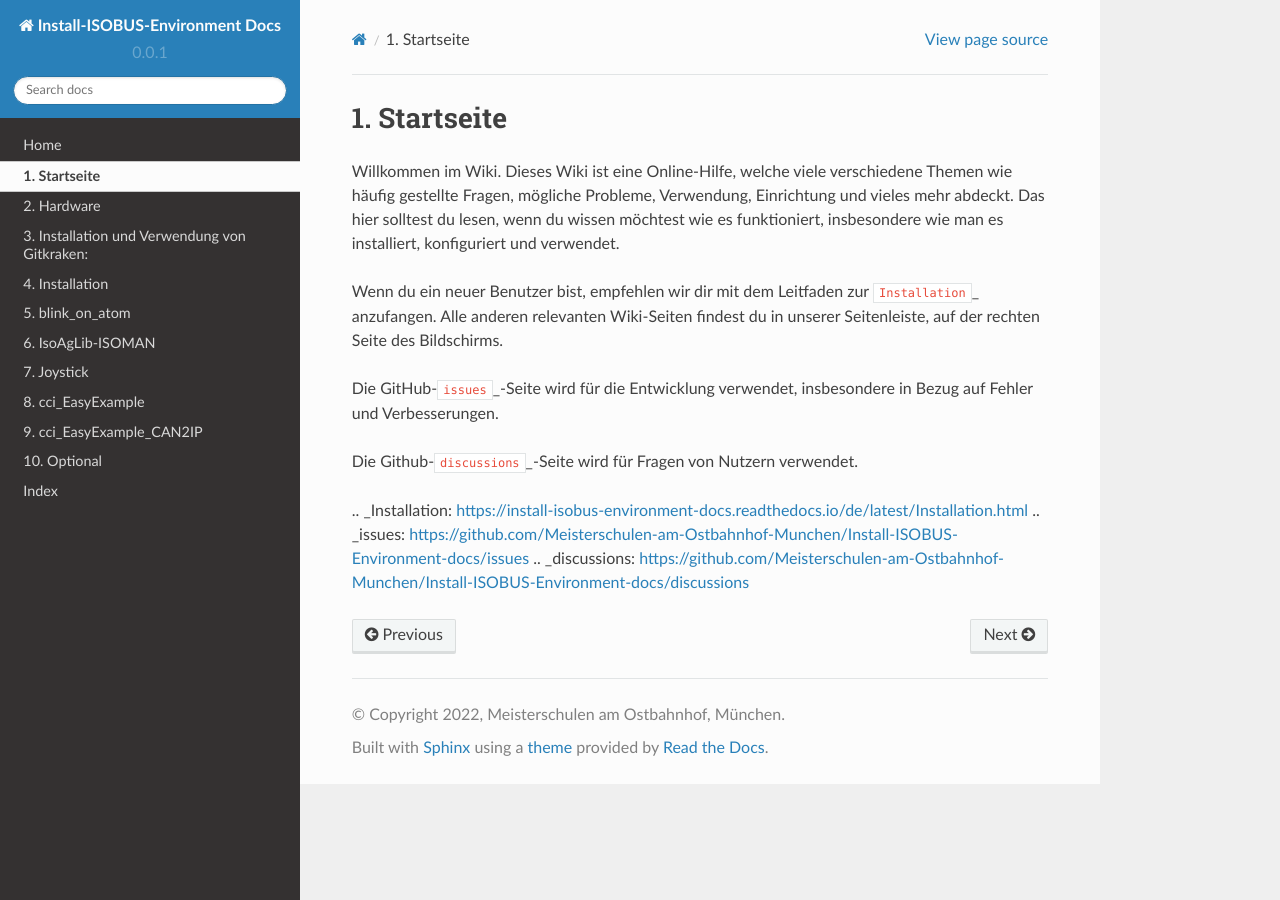
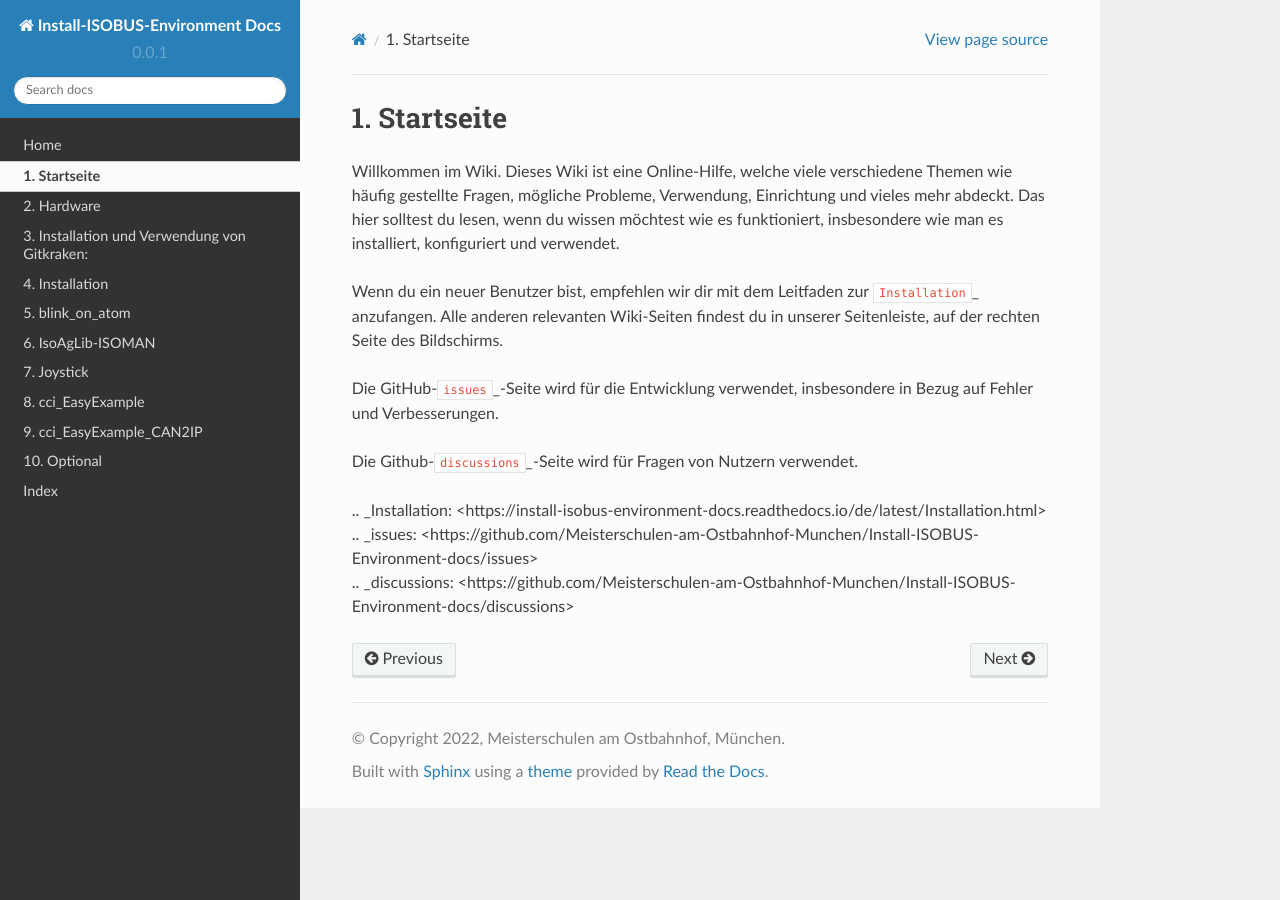
Before and after one commit to franz-ms-muc/Install-ISOBUS-Environment-docs, a Sphinx documentation site: the page built from docs/Home.md, in a window 1280 px wide. Built offline with Sphinx 7.4.7 and the Read the Docs theme 2.0.0, drawn with Linux system fonts in a browser that asks for light colours.

```diff
--- a/docs/Home.md
+++ b/docs/Home.md
@@ -1,14 +1,13 @@
-Startseite
-===================================
+# Startseite
 
 Willkommen im Wiki. Dieses Wiki ist eine Online-Hilfe, welche viele verschiedene Themen wie häufig gestellte Fragen, mögliche Probleme, Verwendung, Einrichtung und vieles mehr abdeckt. Das hier solltest du lesen, wenn du wissen möchtest wie es funktioniert, insbesondere wie man es installiert, konfiguriert und verwendet.
 
-Wenn du ein neuer Benutzer bist, empfehlen wir dir mit dem Leitfaden zur `Installation`_ anzufangen. Alle anderen relevanten Wiki-Seiten findest du in unserer Seitenleiste, auf der rechten Seite des Bildschirms.
+Wenn du ein neuer Benutzer bist, empfehlen wir dir mit dem Leitfaden zur `Installation`\_ anzufangen. Alle anderen relevanten Wiki-Seiten findest du in unserer Seitenleiste, auf der rechten Seite des Bildschirms.
 
-Die GitHub-`issues`_-Seite wird für die Entwicklung verwendet, insbesondere in Bezug auf Fehler und Verbesserungen.
+Die GitHub-`issues`\_-Seite wird für die Entwicklung verwendet, insbesondere in Bezug auf Fehler und Verbesserungen.
 
-Die Github-`discussions`_-Seite wird für Fragen von Nutzern verwendet.
+Die Github-`discussions`\_-Seite wird für Fragen von Nutzern verwendet.
 
-.. _Installation: <https://install-isobus-environment-docs.readthedocs.io/de/latest/Installation.html>
-.. _issues: <https://github.com/Meisterschulen-am-Ostbahnhof-Munchen/Install-ISOBUS-Environment-docs/issues>
-.. _discussions: <https://github.com/Meisterschulen-am-Ostbahnhof-Munchen/Install-ISOBUS-Environment-docs/discussions>
+.. \_Installation: \<https://install-isobus-environment-docs.readthedocs.io/de/latest/Installation.html\>
+.. \_issues: \<https://github.com/Meisterschulen-am-Ostbahnhof-Munchen/Install-ISOBUS-Environment-docs/issues\>
+.. \_discussions: \<https://github.com/Meisterschulen-am-Ostbahnhof-Munchen/Install-ISOBUS-Environment-docs/discussions\>
```
